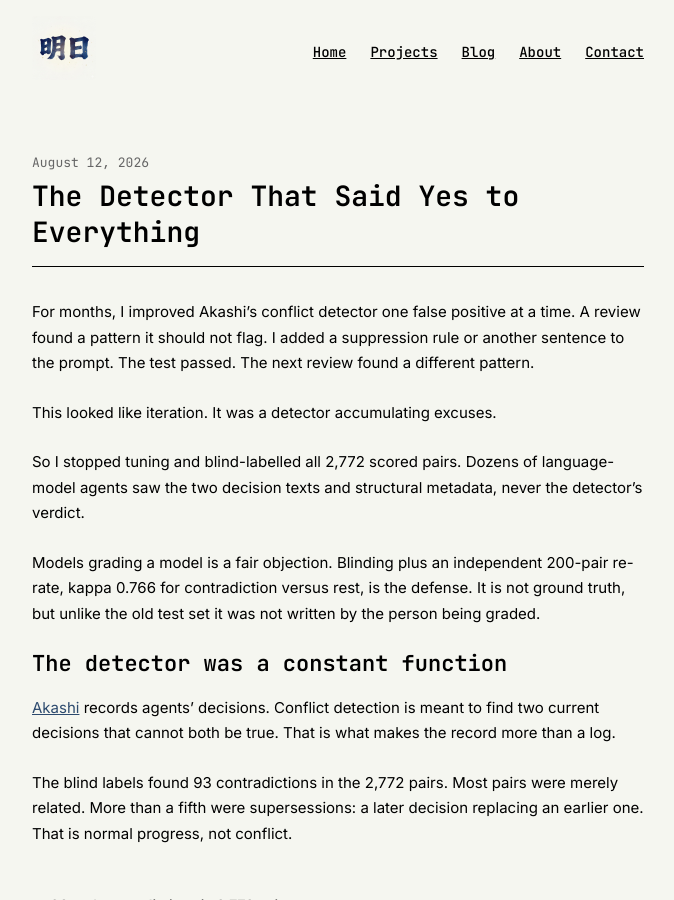
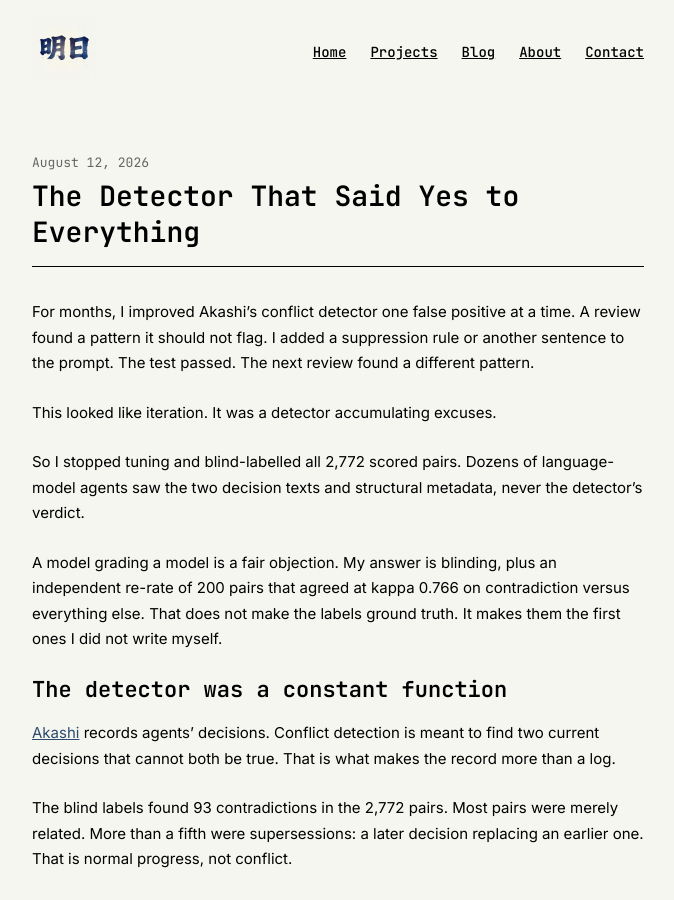
Before and after one commit to ashita-ai/ashita-ai.github.io, a Jekyll site: the page built from _posts/2026-08-12-the-detector-that-said-yes.md, in a window 1280 px wide and 900 px high. Shown: the whole window, without its empty margins (302-976 px from the left). Built offline with Jekyll 4.4.1, drawn with Linux system fonts in a browser that asks for light colours.

Commit message:
Untangle the models-grading-models paragraph
The objection was stated as its own subject, the real subject was split from
its verb by a parenthetical statistic, and 'it is not ground truth' had no
antecedent while 'the person being graded' clashed with 'models grading a
model.' Four sentences, one job each, and 'it' now points at the labels.

```diff
--- a/_posts/2026-08-12-the-detector-that-said-yes.md
+++ b/_posts/2026-08-12-the-detector-that-said-yes.md
@@ -12,7 +12,7 @@ This looked like iteration. It was a detector accumulating excuses.
 
 So I stopped tuning and blind-labelled all 2,772 scored pairs. Dozens of language-model agents saw the two decision texts and structural metadata, never the detector's verdict.
 
-Models grading a model is a fair objection. Blinding plus an independent 200-pair re-rate, kappa 0.766 for contradiction versus rest, is the defense. It is not ground truth, but unlike the old test set it was not written by the person being graded.
+A model grading a model is a fair objection. My answer is blinding, plus an independent re-rate of 200 pairs that agreed at kappa 0.766 on contradiction versus everything else. That does not make the labels ground truth. It makes them the first ones I did not write myself.
 
 ## The detector was a constant function
 
```
